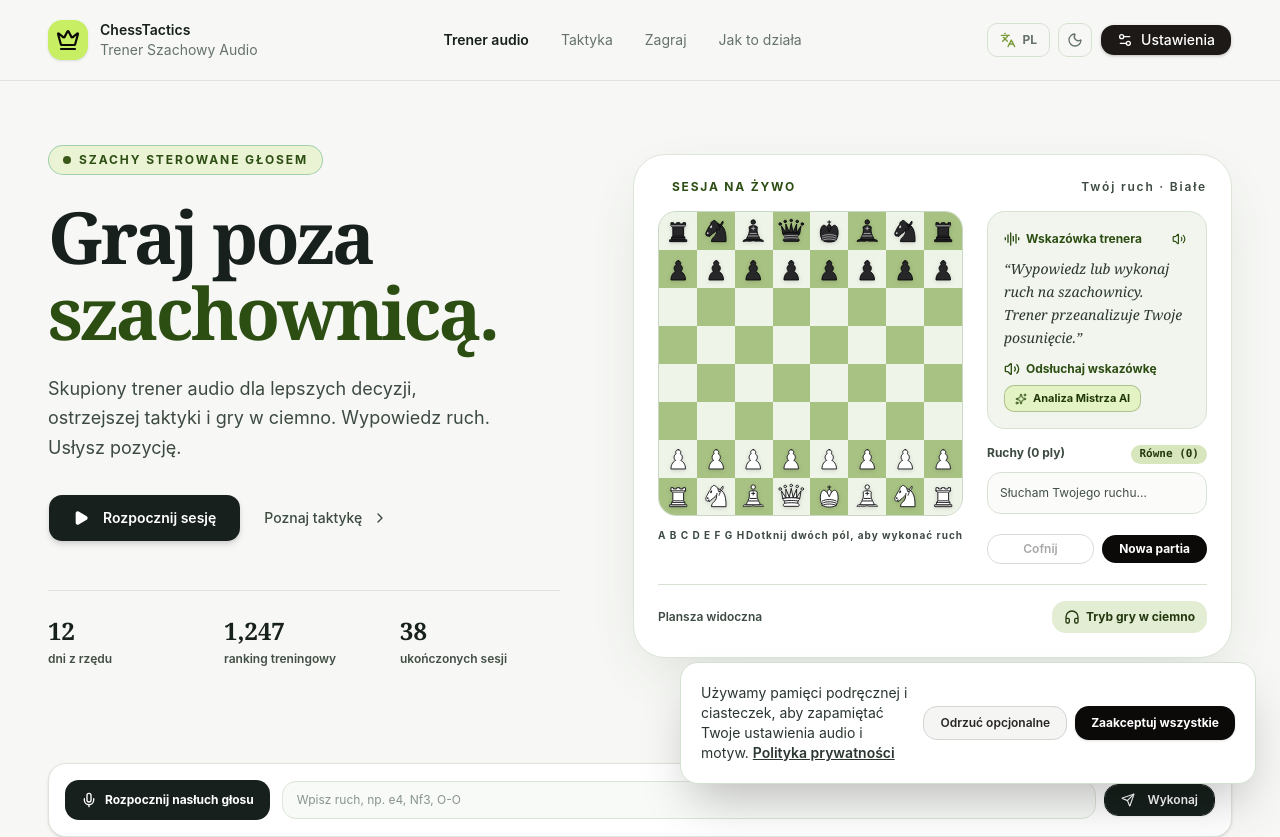
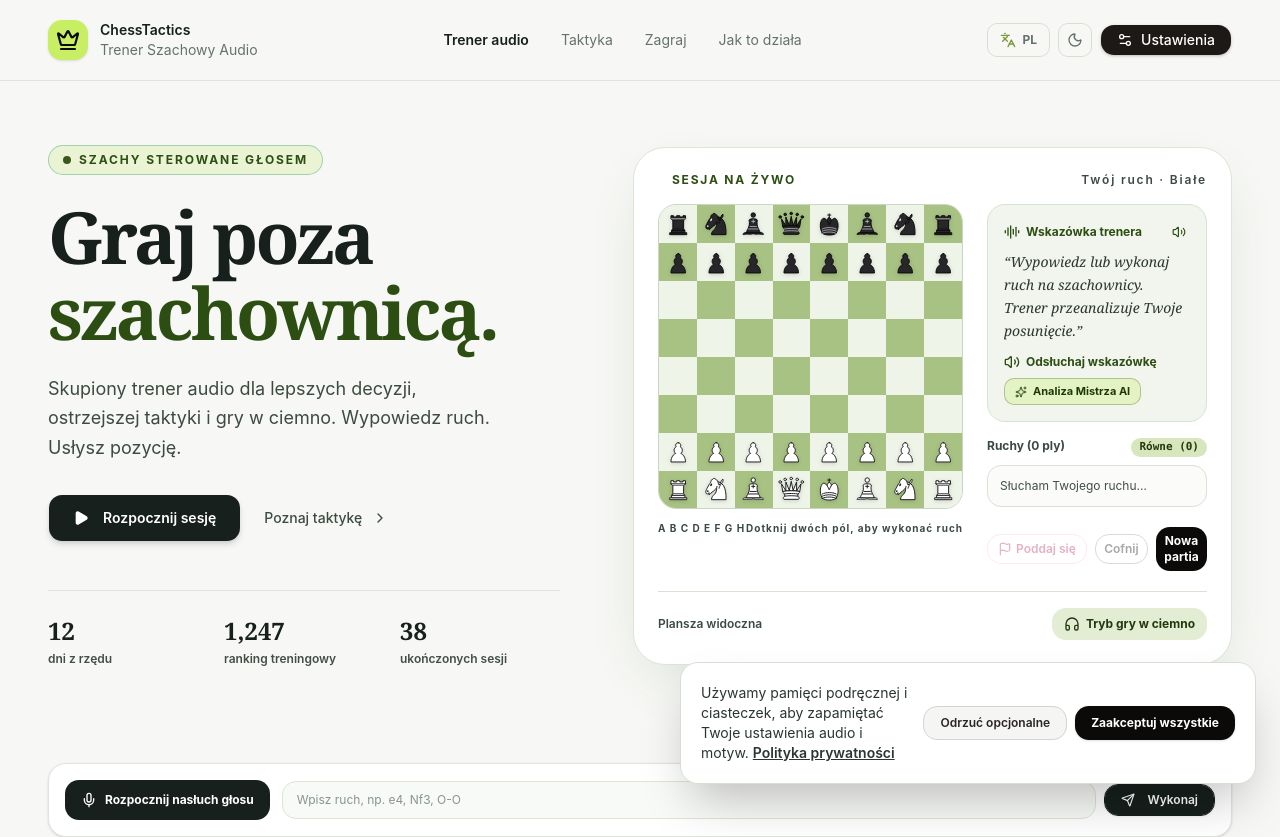
Before and after one commit to AdamBabinicz/voice-chess, a Next.js app: page / in a window 1280 px wide. Shown: the top 837 px of the page. Built offline with nearby package versions, Linux system fonts and the light colour scheme.

Commit message:
feat: add resignation support via UI button and voice commands ('poddaję się' / 'resign')

```diff
--- a/app/page.tsx
+++ b/app/page.tsx
@@ -71,6 +71,7 @@ export default function Page() {
   const [isSpeaking, setIsSpeaking] = useState(false);
   const [isAnalyzingAi, setIsAnalyzingAi] = useState(false);
   const [activePuzzle, setActivePuzzle] = useState<number | null>(null);
+  const [isResigned, setIsResigned] = useState(false);
 
   const [gameInstance] = useState(() => new Chess());
   const [turn, setTurn] = useState<"w" | "b">("w");
@@ -134,6 +135,24 @@ export default function Page() {
     }
   };
 
+  const handleResign = () => {
+    if (isResigned || gameInstance.isGameOver()) return;
+
+    if (botTimeoutRef.current) {
+      window.clearTimeout(botTimeoutRef.current);
+      botTimeoutRef.current = null;
+    }
+
+    setIsResigned(true);
+    setSelected(null);
+    playVictorySound();
+
+    const resignText = t.resignedMsg;
+    setCoachInsight(resignText);
+    lastValidCoachInsightRef.current = resignText;
+    announce(resignText);
+  };
+
   const speakBlindfoldStatus = () => {
     const statusText = generateBlindfoldStatus(gameInstance, lang);
     setCoachInsight(statusText);
@@ -172,7 +191,7 @@ export default function Page() {
   };
 
   const executeComputerResponse = () => {
-    if (gameInstance.isGameOver()) return;
+    if (gameInstance.isGameOver() || isResigned) return;
 
     try {
       const bestMove = findBestEngineMove(gameInstance, difficulty);
@@ -210,6 +229,14 @@ export default function Page() {
   };
 
   const applyMove = (notation: string | { from: string; to: string }) => {
+    // 0. Obsługa komendy głosowej "RESIGN"
+    if (typeof notation === "string" && notation === "RESIGN") {
+      handleResign();
+      return;
+    }
+
+    if (isResigned) return;
+
     try {
       if (botTimeoutRef.current) {
         window.clearTimeout(botTimeoutRef.current);
@@ -310,6 +337,8 @@ export default function Page() {
   };
 
   const handleSquareClick = (i: number) => {
+    if (isResigned || gameInstance.isGameOver()) return;
+
     const rowIndex = Math.floor(i / 8);
     const columnIndex = i % 8;
     const clickedSquare =
@@ -346,6 +375,7 @@ export default function Page() {
     }
 
     gameInstance.reset();
+    setIsResigned(false);
     setBoard([...gameInstance.board()]);
     setTurn(gameInstance.turn());
     setMoves([]);
@@ -362,6 +392,8 @@ export default function Page() {
   };
 
   const undoMove = () => {
+    if (isResigned) return;
+
     try {
       if (botTimeoutRef.current) {
         window.clearTimeout(botTimeoutRef.current);
@@ -403,6 +435,7 @@ export default function Page() {
 
     try {
       gameInstance.load(puzzle.fen);
+      setIsResigned(false);
       setBoard([...gameInstance.board()]);
       setTurn(gameInstance.turn());
       setMoves([]);
@@ -429,6 +462,8 @@ export default function Page() {
       }
     }
   };
+
+  const isGameOverState = isResigned || gameInstance.isGameOver();
 
   return (
     <div
@@ -566,6 +601,8 @@ export default function Page() {
                 material={material}
                 onUndoMove={undoMove}
                 onNewGame={newGame}
+                onResign={handleResign}
+                isGameOver={isGameOverState}
                 labels={{
                   coach: t.coach,
                   muteCoach: t.muteCoach,
@@ -581,6 +618,7 @@ export default function Page() {
                   listen: t.listen,
                   undoBtn: t.undoBtn,
                   newGameBtn: t.newGameBtn,
+                  resignBtn: t.resignBtn,
                 }}
               />
             </div>
@@ -619,6 +657,7 @@ export default function Page() {
             labels={{
               listeningText: t.listeningText,
               startVoiceText: t.startVoiceText,
+              speakingMuted: t.speakingMuted,
               inputPlaceholder: t.inputPlaceholder,
               submitMoveText: t.submitMoveText,
               unsupportedSpeech: t.unsupportedSpeech,
--- a/components/coach-panel.tsx
+++ b/components/coach-panel.tsx
@@ -3,6 +3,7 @@
 
 import {
   AudioLines,
+  Flag,
   Headphones,
   Loader2,
   Sparkles,
@@ -26,6 +27,8 @@ interface CoachPanelProps {
   material: MaterialScore;
   onUndoMove: () => void;
   onNewGame: () => void;
+  onResign: () => void;
+  isGameOver: boolean;
   labels: {
     coach: string;
     muteCoach: string;
@@ -41,6 +44,7 @@ interface CoachPanelProps {
     listen: string;
     undoBtn: string;
     newGameBtn: string;
+    resignBtn: string;
   };
 }
 
@@ -58,6 +62,8 @@ export function CoachPanel({
   material,
   onUndoMove,
   onNewGame,
+  onResign,
+  isGameOver,
   labels,
 }: CoachPanelProps) {
   return (
@@ -185,12 +191,23 @@ export function CoachPanel({
         </div>
       </div>
 
-      {/* Przyciski Cofnij i Nowa partia */}
+      {/* Przyciski: Poddaj się, Cofnij i Nowa partia */}
       <div className="flex items-center gap-2 pt-1">
         <button
           type="button"
+          onClick={onResign}
+          disabled={moves.length === 0 || isGameOver}
+          title={labels.resignBtn}
+          aria-label={labels.resignBtn}
+          className="flex items-center justify-center gap-1 rounded-xl border border-rose-300/80 px-2.5 py-1.5 text-xs font-semibold text-rose-800 hover:bg-rose-50 disabled:opacity-30 dark:border-rose-900/60 dark:text-rose-300 dark:hover:bg-rose-950/40 transition-colors cursor-pointer"
+        >
+          <Flag className="size-3.5" />
+          <span className="hidden sm:inline">{labels.resignBtn}</span>
+        </button>
+        <button
+          type="button"
           onClick={onUndoMove}
-          disabled={moves.length === 0}
+          disabled={moves.length === 0 || isGameOver}
           className="flex-1 rounded-xl border border-stone-400 py-1.5 text-xs font-semibold text-stone-800 hover:bg-stone-100 disabled:opacity-40 dark:border-stone-700 dark:text-stone-200 dark:hover:bg-stone-800 transition-colors cursor-pointer"
         >
           {labels.undoBtn}
--- a/components/voice-controller.tsx
+++ b/components/voice-controller.tsx
@@ -13,6 +13,7 @@ interface VoiceControllerProps {
   labels: {
     listeningText: string;
     startVoiceText: string;
+    speakingMuted: string;
     inputPlaceholder: string;
     submitMoveText: string;
     unsupportedSpeech: string;
@@ -156,9 +157,7 @@ export function VoiceController({
             <>
               <MicOff className="size-4 animate-bounce" />
               <span>
-                {isSpeaking
-                  ? "Lektor mówi... (mikrofon wyciszony)"
-                  : labels.listeningText}
+                {isSpeaking ? labels.speakingMuted : labels.listeningText}
               </span>
             </>
           ) : (
@@ -204,6 +203,23 @@ function parseSpokenMove(text: string, lang: "en" | "pl"): string | null {
     .replace(/[.,!?;:]/g, "")
     .replace(/\s+/g, " ")
     .trim();
+
+  // 0. Komendy poddania się (Rezygnacja)
+  if (
+    clean === "poddaje sie" ||
+    clean === "poddaję się" ||
+    clean.includes("poddaje sie") ||
+    clean.includes("poddaję się") ||
+    clean.includes("poddaje partie") ||
+    clean.includes("poddaję partię") ||
+    clean.includes("rezygnuje") ||
+    clean.includes("rezygnuję") ||
+    clean === "resign" ||
+    clean.includes("i resign") ||
+    clean.includes("surrender")
+  ) {
+    return "RESIGN";
+  }
 
   // 1. Roszady
   if (
--- a/lib/translations.ts
+++ b/lib/translations.ts
@@ -59,6 +59,8 @@ export interface TranslationSchema {
   backTop: string;
   newGameBtn: string;
   undoBtn: string;
+  resignBtn: string;
+  resignedMsg: string;
   listeningText: string;
   startVoiceText: string;
   speakingMuted: string;
@@ -136,6 +138,9 @@ export const translations: Record<Lang, TranslationSchema> = {
     backTop: "Scroll to top",
     newGameBtn: "New game",
     undoBtn: "Undo",
+    resignBtn: "Resign",
+    resignedMsg:
+      "You resigned the game. Black wins by resignation. Every loss is a valuable lesson — start a fresh game!",
     listeningText: "Listening... Say a move like “e4” or “castle”",
     startVoiceText: "Start voice input",
     speakingMuted: "Coach speaking... (mic muted)",
@@ -212,6 +217,9 @@ export const translations: Record<Lang, TranslationSchema> = {
     backTop: "Wróć na górę",
     newGameBtn: "Nowa partia",
     undoBtn: "Cofnij",
+    resignBtn: "Poddaj się",
+    resignedMsg:
+      "Poddajesz partię. Czarne wygrywają przez rezygnację. Głowa do góry — każda porażka to cenna lekcja! Rozpocznijmy nową partię.",
     listeningText:
       "Słucham... Wypowiedz ruch (np. „e4”, „skoczek f3”, „roszada”)",
     startVoiceText: "Rozpocznij nasłuch głosu",
```
